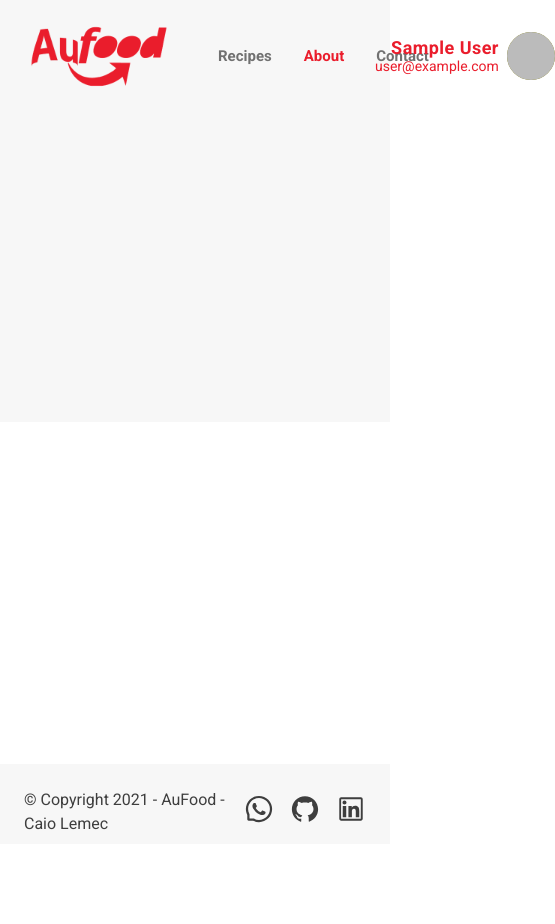
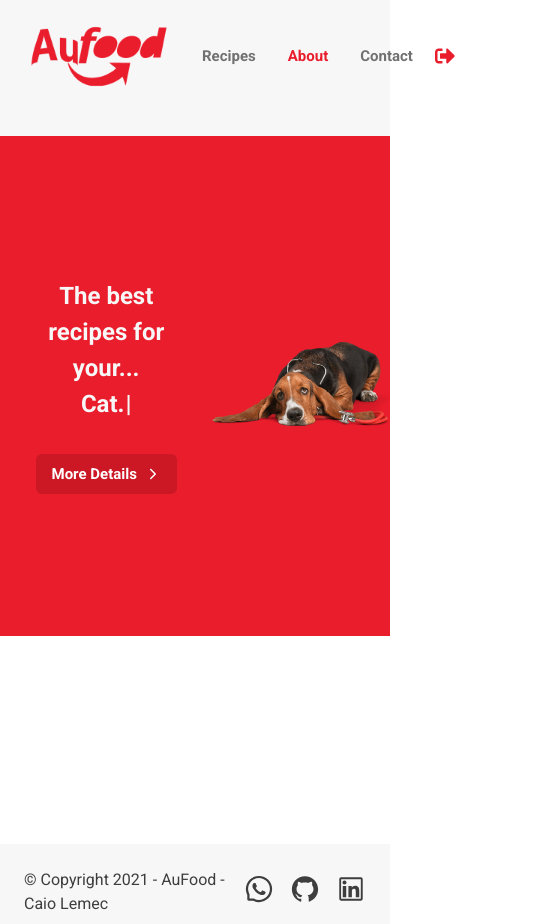
Before and after one commit to CaioLemec/Aufood, a Next.js app: page /about in a window 390 px wide. Shown: the whole page, 555 px wide, since content can reach past the window. Before the commit the page ends 844 px from the top, so only its background shows below. Built offline with nearby package versions, Linux system fonts and the light colour scheme; no server answers; sample sign-in values are in the browser's storage.

Commit message:
responsive header

```diff
--- /dev/null
+++ b/src/components/About/MainCall.tsx
@@ -0,0 +1,43 @@
+import { Flex, Text, Box, Image, Button, Icon } from '@chakra-ui/react'
+import router from 'next/dist/client/router';
+import React from 'react';
+import { TypeWritter } from './TypeWritter';
+import { IoIosArrowForward } from 'react-icons/io'
+
+export function MainCall() {
+    return (
+        <Flex zIndex="-1" mt="10" justifyContent="center" alignItems="center" w="100%" bg="red.primary">
+
+            <Flex maxW={1440} w="100%">
+
+                <Flex px="8" w="100%" flexDir="column" h={500} alignItems="center" justifyContent="center">
+                    <Text as="strong" color="gray.light" textAlign="center" fontSize={["24px", "42px"]}>The best recipes for your...</Text>
+                    <Text as="strong" color="gray.light" textAlign="center" fontSize={["24px", "42px"]}><TypeWritter /></Text>
+                    <Button
+                        onClick={() => router.push(`/recipes`)}
+                        zIndex="1"
+                        fontSize="15"
+                        mt="8"
+                        bg="#cc1825"
+                        color="white"
+                        _hover={{ transform: "scale(0.90)" }}
+                        _active={{
+                            transform: "scale(0.90)",
+                        }}
+                        _focus={{
+                            border: "none",
+                        }}
+                    >
+                        More Details   <Icon as={IoIosArrowForward} fontSize="16" ml="2" color="purple.primary" />
+                    </Button>
+                </Flex>
+
+                <Flex w="100%" h={500} alignItems="center" justifyContent="center">
+                <Image zIndex="-1" position="relative" src="./images/mainAbout.png" alt="funny dog with sun glasses" />
+                </Flex>
+
+            </Flex>
+
+        </Flex>
+    );
+}
--- a/src/components/Recipes/TypeWritter.tsx
+++ b/src/components/About/TypeWritter.tsx
@@ -5,16 +5,16 @@ export function TypeWritter() {
     return (
         <Typewriter
         onInit={(typewriter) => {
-            typewriter.typeString("#Dog.")
+            typewriter.typeString("Dog.")
                 .pauseFor(2000)
                 .deleteAll()
-            typewriter.typeString("#Cat.")
+            typewriter.typeString("Cat.")
                 .pauseFor(2000)
                 .deleteAll()
-            typewriter.typeString("#Reptile.")
+            typewriter.typeString("Reptile.")
                 .pauseFor(2000)
                 .deleteAll()
-            typewriter.typeString("#Bird.")
+            typewriter.typeString("Bird.")
                 .pauseFor(2000)
                 .deleteAll()
                 .start();
--- a/src/components/Header/Menu.tsx
+++ b/src/components/Header/Menu.tsx
@@ -4,7 +4,7 @@ import { ActiveLink } from "../ActiveLink";
 export function Menu() {
     return (
         <Flex justifyContent="center">
-            <HStack ml="8">
+            <HStack ml="4">
             <ActiveLink href="/recipes">
                     <Button
                         type="submit"
--- /dev/null
+++ b/src/components/Header/MobileMenu.tsx
@@ -0,0 +1,33 @@
+import { Icon, useMediaQuery, Button } from "@chakra-ui/react"
+import React from "react";
+import { FaSignOutAlt } from 'react-icons/fa'
+import { SignInButton } from "./SignInButton";
+import { signOut } from 'next-auth/client'
+
+interface MobileMenuProps {
+    showMobileMenu?: boolean;
+}
+
+export function MobileMenu({ showMobileMenu = true }: MobileMenuProps) {
+    const [isLargerThan768] = useMediaQuery("(min-width: 768px)")
+    if (isLargerThan768) {
+        return (<SignInButton />)
+    } else {
+        return (
+            <>
+                {showMobileMenu && (
+                    <Button
+                    display="flex"
+                    onClick={() => signOut()}
+                    bg="transparent"
+                    _hover={{ background: "0.8" }}
+                    >
+                        <Icon as={FaSignOutAlt} fontSize="20" color="red.primary" />
+                    </Button>
+                )}
+            </>
+        );
+    }
+
+
+}
--- a/src/components/Header/index.tsx
+++ b/src/components/Header/index.tsx
@@ -1,16 +1,21 @@
-import { Flex, Spacer } from "@chakra-ui/react";
+import { Flex, Spacer, useBreakpointValue } from "@chakra-ui/react";
 import React from "react";
 import { Logotype } from "./Logotype";
 import { Menu } from "./Menu";
+import { MobileMenu } from "./MobileMenu";
 import { SignInButton } from "./SignInButton";
 
 export function Header() {
+    const isMobileVersion = useBreakpointValue({
+        base: true,
+        lg: false,
+    })
     return (
         <Flex as="header" w="100%" maxWidth={1480} h="20" mx="auto" mt="4" px="6" align="center">
-           <Logotype sizing="150" />
-           <Spacer />
-           <Menu />
-           <SignInButton />
+            <Logotype sizing="150" />
+            <Spacer />
+            <Menu />
+            <MobileMenu showMobileMenu={isMobileVersion} />
         </Flex>
     );
 }
--- a/src/components/PageContacts/index.tsx
+++ b/src/components/PageContacts/index.tsx
@@ -5,10 +5,11 @@ export function ContactInput() {
     const toast = useToast()
     return (
         <Flex>
-            <VStack>
+            <VStack w="100%">
                 <FormControl id="first-name">
                     <FormLabel color="gray.medium">First name</FormLabel>
                     <Input
+                        maxW={350}
                         placeholder="Name"
                         borderColor="red.primary"
                         _focus={{
--- a/src/components/Recipes/AboutCard.tsx
+++ b/src/components/Recipes/AboutCard.tsx
@@ -1,4 +1,4 @@
-import { Box, Flex, SimpleGrid, Text, Button, Spacer, Icon, Image } from '@chakra-ui/react'
+import { Box, SimpleGrid, Text, Button, Spacer, Icon, Image } from '@chakra-ui/react'
 import router from 'next/dist/client/router';
 import React from 'react';
 import { IoIosArrowForward } from 'react-icons/io'
--- a/src/pages/about.tsx
+++ b/src/pages/about.tsx
@@ -1,6 +1,7 @@
-import { Flex, Spacer } from '@chakra-ui/react';
+import { Flex, Spacer, Image, Text, Box } from '@chakra-ui/react';
 import { getSession } from 'next-auth/client'
 import React from 'react';
+import { MainCall } from '../components/About/MainCall';
 import { Footer } from '../components/Footer';
 import { Header } from '../components/Header';
 import { JustBg } from '../components/Recipes/JustBg';
@@ -9,12 +10,13 @@ export default function About( {session} ) {
 
     return (
         <>
-            <Flex margin="0 auto" w="100%" minHeight="100vh" maxW={1440} flexDirection="column">
+            <Flex margin="0 auto" w="100%" minHeight="100vh" flexDirection="column">
                 <JustBg />
                 <Header />
-                <Spacer />
-                <Footer />
+                <MainCall />
             </Flex>
+            <Spacer />
+            <Footer />
         </>
     );
   }
--- a/src/pages/contact.tsx
+++ b/src/pages/contact.tsx
@@ -23,11 +23,11 @@ export default function Contact({ session }) {
         <Spacer />
           <Flex w="65%" h="65%" boxShadow="2xl" borderRadius={30} bg="rgba(255, 255, 255, 0.1)" >
             {!isMobileVersion && (
-              <Flex w="100%" h="100%" alignItems="center">
+              <Flex w="100%" h="100%" alignItems="center" justifyContent="center">
                 <Image maxH={200} src="images/cuteMainDog.png" alt="cute dog with aufood logotype" />
               </Flex>
             )}
-            <Flex w="100%" h="100%" align="center" justify="center" mx="2">
+            <Flex w="100%" h="100%" align="center" justifyContent="center" mx="2">
               <ContactInput />
             </Flex>
           </Flex>
```
Also changed, not shown: src/pages/index.tsx (+14 -2 lines), public/images/aboutFunnyDog.gif (added), public/images/mainAbout.png (added).
